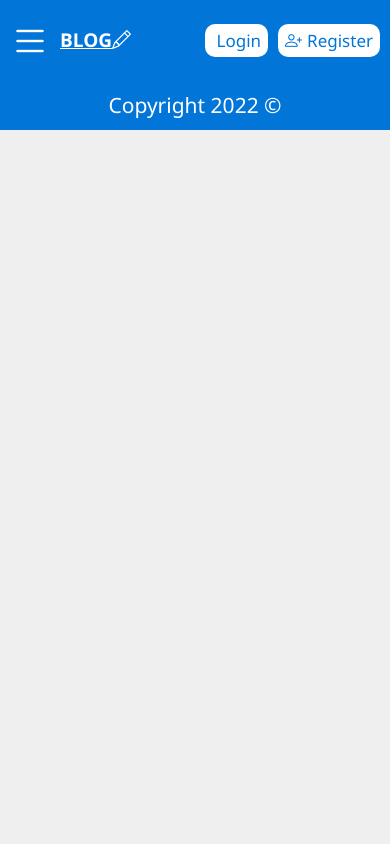
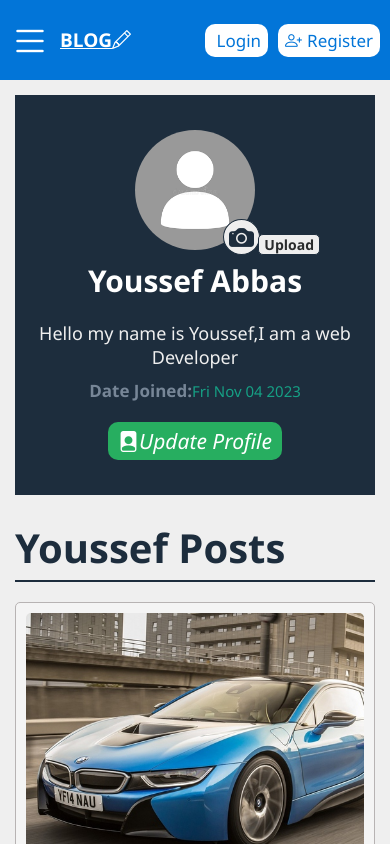
Before and after one commit to Mousa-Ahmed0/full-stack-Blog, a React (Create React App) app in the folder frontend/: page /profile/1 in a window 390 px wide. Shown: the top 844 px of the page. Built offline with nearby package versions, Linux system fonts and the light colour scheme.

Commit message:
Profile Page

```diff
--- a/frontend/src/App.js
+++ b/frontend/src/App.js
@@ -10,6 +10,7 @@
 import PostDetails from "./pages/post-details/PostDetails";
 import { ToastContainer } from "react-toastify";
 import Category from "./pages/category/Category";
+import Profile from "./pages/profile/Profile";
 
 function App() {
   return (
@@ -21,6 +22,7 @@
         <Route path="/" element={<Home/>}/>
         <Route path="/login" element={<Login/>}/>
         <Route path="/register" element={<Register/>}/>
+        <Route path="/profile/:id" element={<Profile/>}/>
 
         <Route path="posts">
           <Route index element={<PostsPage/>}/>
--- a/frontend/src/components/footer/Footer.jsx
+++ b/frontend/src/components/footer/Footer.jsx
@@ -2,7 +2,7 @@
 const Footer = () => {
     return (
         <footer className='footer'>
-            Copyright 2022 &copy;
+            Copyright 2023 &copy;
         </footer>
      );
 }
--- /dev/null
+++ b/frontend/src/pages/profile/Profile.css
@@ -0,0 +1,116 @@
+.profile{
+    padding: 30px;
+}
+.profil-header{
+    width: 100%;
+    height: 400px;
+    display: flex;
+    align-items: center;
+    justify-content: center;
+    flex-direction: column;
+    background-color: var(--primary-color);
+}
+.profile-image-wrapper{
+    width: 120px;
+    height: 120px;
+    position: relative;
+    text-align: center;
+}
+.profile-image{
+    width: 100%;
+    height: 100%;
+    border-radius: 50%;
+    object-fit: cover;
+}
+.upload-profile-photo-icon,
+.upload-profile-photo-btn{
+    color: var(--primary-color);
+    background-color: #eee;
+    border: 1px solid var(--primary-color);
+    border-radius: 50%;
+    position: absolute;
+    padding: 0 5px;
+    bottom : -5px;
+    right: -5px;
+    margin: auto;
+    width: max-content;
+    cursor: pointer;
+    z-index: 10;
+    font-size: 25px;
+}
+.upload-profile-photo-btn{
+    border-radius: 5px;
+    font-size: 14px;
+    font-weight: bold;
+    color: var(--dark-color);
+    right: -65px;
+}
+.profile-username{
+    font-size: 30px;
+    color: var(--white-color);
+    margin: 10px 0;
+}
+.profile-bio{
+    font-size: 18px;
+    font-weight: 500;
+    color: var(--main-color);
+    margin: 10px 0;
+}
+.user-date-joined strong{
+    color: var(--gray-color);
+    font-size: 17px;
+}
+.user-date-joined span{
+    color: var(--green-sea-color);
+    font-size: 15px;
+    font-weight: 500;
+}
+.profil-update-btn{
+    font-size: 21px;
+    font-weight: 500;
+    background-color: var(--green-color);
+    color: var(--white-color);
+    border: none;
+    padding: 5px 10px;
+    border-radius: 10px;
+    margin-top: 20px;
+    cursor: pointer;
+}
+.profile-posts-list{
+    width: 800px;
+    margin: 20px auto;
+}
+.profile-posts-list-title{
+    margin-bottom: 20px;
+    padding: 5px 0;
+    font-size: 40px;
+    color: var(--primary-color);
+    border-bottom: 2px solid var(--primary-color);
+}
+.delete-account-btn{
+    background-color: var(--white-color);
+    color: var(--red-color);
+    padding: 5px;
+    border: 1px solid var(--red-color);
+    cursor: pointer;
+    font-size: 18px;
+    font-weight: 500;
+}
+
+@media (max-width:990px){
+    .profile-posts-list{
+        width: 100%;
+    }
+}
+
+@media (max-width:520px){
+    .profile{
+        padding: 15px;
+    }
+    .profil-header{
+        padding: 10px;
+    }
+    .profile-bio{
+        text-align: center;
+    }
+}
--- /dev/null
+++ b/frontend/src/pages/profile/Profile.jsx
@@ -0,0 +1,79 @@
+import './Profile.css';
+import PostList from '../../components/posts/PostList';
+import {posts} from '../../dummyData';
+import { useEffect, useState } from 'react';
+import { toast } from 'react-toastify';
+import swal from "sweetalert";
+
+const Profile = () => {
+    useEffect(()=>{
+        window.scrollTo(0,0);
+    },[]);
+
+    const [file,setFile]=useState(null);
+    //form submit handler
+    const formSubmitHandler =(e)=>{
+        e.preventDefault();
+        if(!file) return toast.warning("Ther is no file!");
+        console.log("Image uploaded");
+    }
+
+    //delete Account handler
+    const deleteAccountHandler=()=>{
+    swal({
+        title: "Are you sure?",
+        text: "Once deleted, you will not be able to recover this Profile!",
+        icon: "warning",
+        buttons: true,
+        dangerMode: true,
+        })
+        .then((willDelete) => {
+        if (willDelete) {
+            swal("Account has been deleted!", {
+            icon: "success",
+            });
+        } else {
+            swal("Something went wrong!");
+        }
+        });
+    }
+    return (
+        <section className="profile">
+            <div className="profil-header">
+                <div className="profile-image-wrapper">
+                    <img src={file ? URL.createObjectURL(file):"/images/user-avatar.png"}  className="profile-image" />
+                    <form  onSubmit={formSubmitHandler}>
+                        <abbr title="Choose profile photo">
+                            <label htmlFor="file" className='bi bi-camera-fill upload-profile-photo-icon'></label>
+                        </abbr>
+                        <input type="file"
+                            style={{display:'none'}} id='file' name='file'
+                            onChange={(e)=>setFile(e.target.files[0])}
+                        />
+                        <button type="submit" className='upload-profile-photo-btn'>Upload</button>
+                    </form>
+                </div>
+                <h1 className="profile-username">Youssef Abbas</h1>
+                <p className="profile-bio">
+                    Hello my name is Youssef,I am a web Developer
+                </p>
+                <div className="user-date-joined">
+                    <strong>Date Joined:</strong>
+                    <span>Fri Nov 04 2023</span>
+                </div>
+                <button className="profil-update-btn">
+                    <i className="bi bi-file-person-fill">Update Profile</i>
+                </button>
+            </div>
+            <div className="profile-posts-list">
+                    <h2 className='profile-posts-list-title'>Youssef Posts</h2>
+                    <PostList posts={posts}/>
+                </div>
+                <button onClick={deleteAccountHandler} type='submit' className="delete-account-btn">
+                    Delete Your Account
+                </button>
+        </section>
+     );
+}
+
+export default Profile;
```
